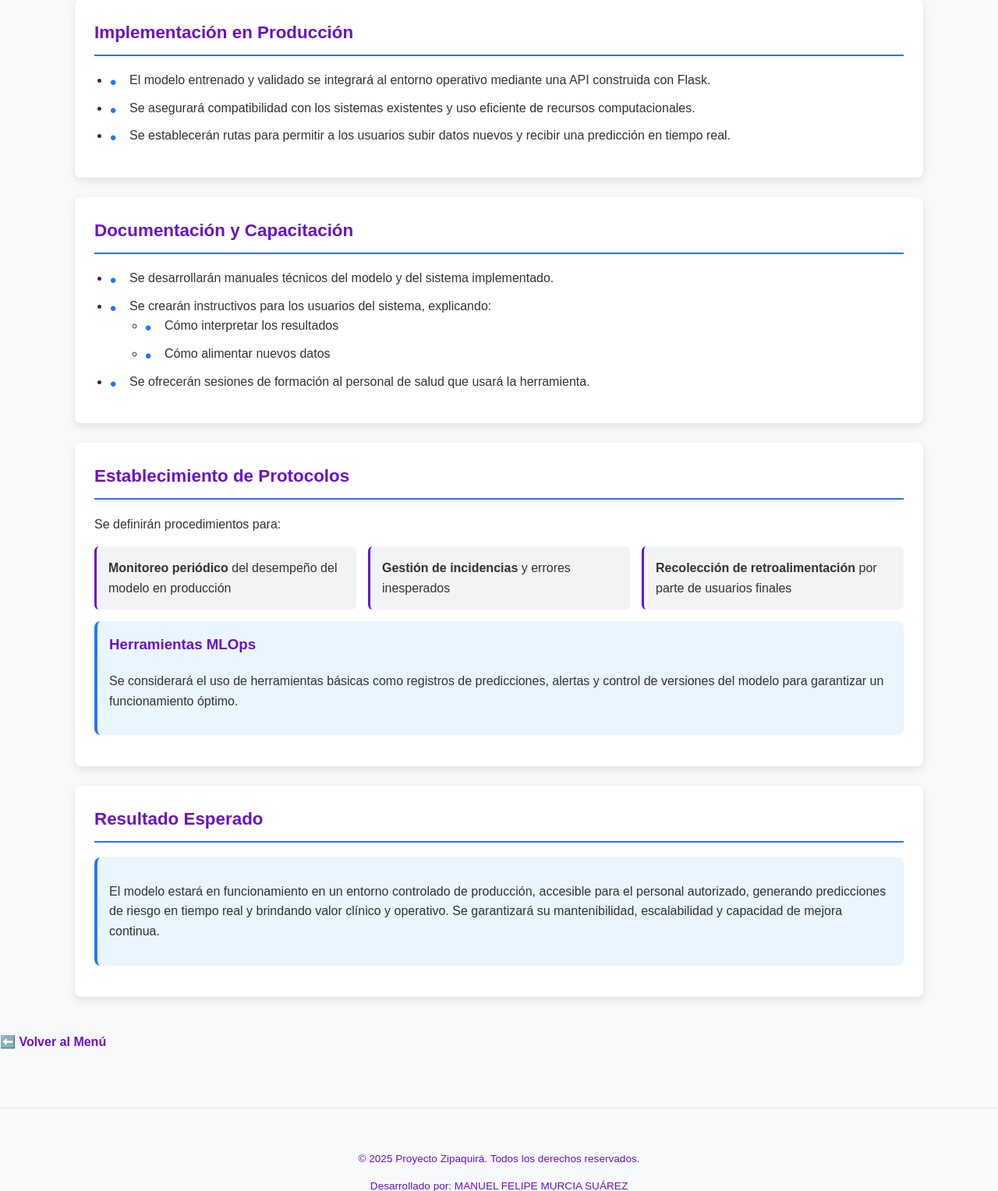
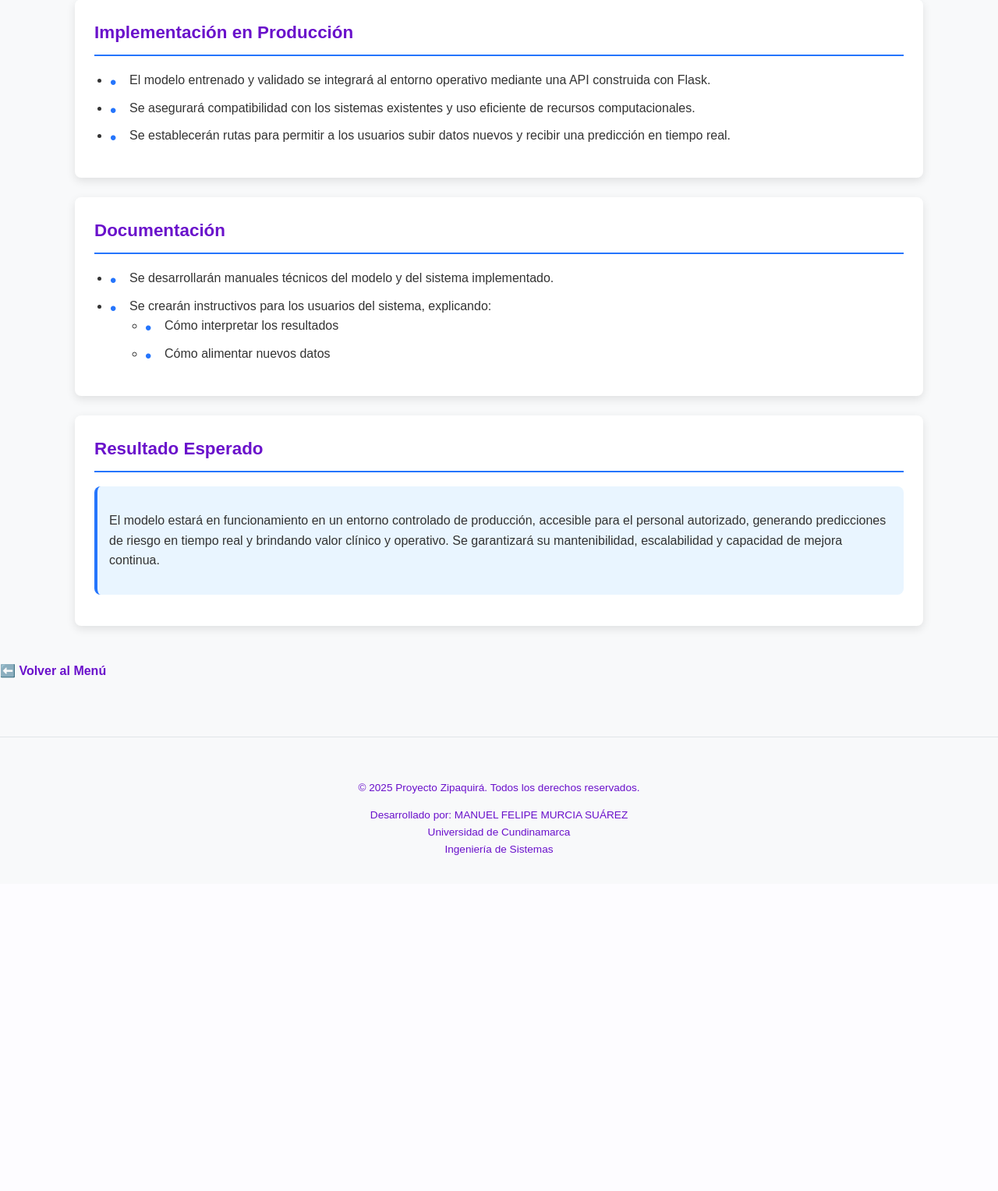
Before and after one commit to Manmurcia/ProyectoMLZipaquira, a Flask app: page /fase5 in a window 1280 px wide. Shown: the part 396-1924 px from the top of the page at 78% size. After the commit the page ends 1493 px from the top, so only its background shows below. Run offline with Flask 3, Linux system fonts and the light colour scheme; parts of the project's set-up code (start-up, migrations or seed data) failed here and were passed over.

Commit message:
Actualizar sección de documentación en Fase5.html, eliminando contenido redundante y mejorando la claridad.

```diff
--- a/templates/Fase5.html
+++ b/templates/Fase5.html
@@ -29,7 +29,7 @@
         </div>
 
         <div class="card">
-            <h2>Documentación y Capacitación</h2>
+            <h2>Documentación</h2>
             <ul class="feature-list">
                 <li>Se desarrollarán manuales técnicos del modelo y del sistema implementado.</li>
                 <li>Se crearán instructivos para los usuarios del sistema, explicando:
@@ -38,30 +38,7 @@
                         <li>Cómo alimentar nuevos datos</li>
                     </ul>
                 </li>
-                <li>Se ofrecerán sesiones de formación al personal de salud que usará la herramienta.</li>
             </ul>
-        </div>
-
-        <div class="card">
-            <h2>Establecimiento de Protocolos</h2>
-            <p>Se definirán procedimientos para:</p>
-
-            <div class="protocol-grid">
-                <div class="protocol-card">
-                    <strong>Monitoreo periódico</strong> del desempeño del modelo en producción
-                </div>
-                <div class="protocol-card">
-                    <strong>Gestión de incidencias</strong> y errores inesperados
-                </div>
-                <div class="protocol-card">
-                    <strong>Recolección de retroalimentación</strong> por parte de usuarios finales
-                </div>
-            </div>
-
-            <div class="highlight">
-                <h3>Herramientas MLOps</h3>
-                <p>Se considerará el uso de herramientas básicas como registros de predicciones, alertas y control de versiones del modelo para garantizar un funcionamiento óptimo.</p>
-            </div>
         </div>
 
         <div class="card">
```
